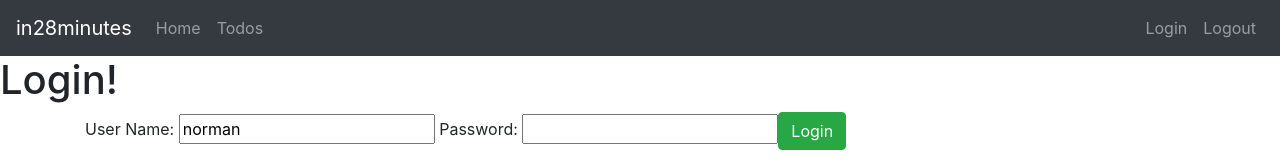
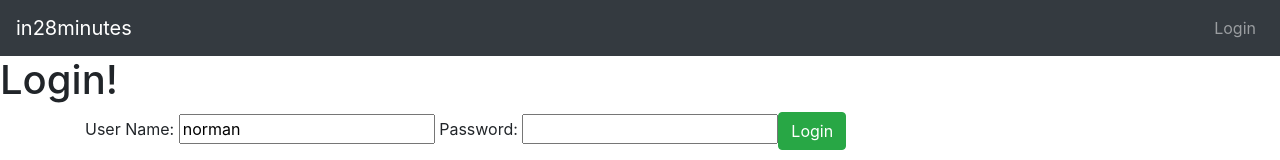
Before and after one commit to normanargiolas/sativa-app-browser, an Angular app: page / in a window 1280 px wide. Shown: the top 160 px of the page. Built offline with nearby package versions, Linux system fonts and the light colour scheme.

Commit message:
fix menu login

```diff
--- a/src/app/menu/menu.component.html
+++ b/src/app/menu/menu.component.html
@@ -5,18 +5,18 @@
     </div>
     <ul class="navbar-nav">
       <li>
-        <a routerLink="/welcome/norman" class="nav-link">Home</a>
+        <a *ngIf="hardcodedAuthenticationService.isUserLogIn()" routerLink="/welcome/norman" class="nav-link">Home</a>
       </li>
       <li>
-        <a routerLink="/todos" class="nav-link">Todos</a>
+        <a *ngIf="hardcodedAuthenticationService.isUserLogIn()" routerLink="/todos" class="nav-link">Todos</a>
       </li>
     </ul>
     <ul class="navbar-nav navbar-collapse justify-content-end">
       <li>
-        <a routerLink="/login" class="nav-link">Login</a>
+        <a *ngIf="!hardcodedAuthenticationService.isUserLogIn()" routerLink="/login" class="nav-link">Login</a>
       </li>
       <li>
-        <a routerLink="/logout" class="nav-link">Logout</a>
+        <a *ngIf="hardcodedAuthenticationService.isUserLogIn()" routerLink="/logout" class="nav-link">Logout</a>
       </li>
     </ul>
   </nav>
--- a/src/app/service/hardcoded-authentication.service.ts
+++ b/src/app/service/hardcoded-authentication.service.ts
@@ -9,9 +9,19 @@
   }
 
   authenticate(username, password) {
+    console.log('before ' + this.isUserLogIn());
     if (username === 'norman' && password === 'dummy') {
+      sessionStorage.setItem('authenticaterUser', username);
+      console.log('after ' + this.isUserLogIn());
+
       return true;
     }
     return false;
   }
+
+  isUserLogIn() {
+    let user = sessionStorage.getItem('authenticaterUser');
+    return !(user === null);
+  }
+
 }
```
Also changed, not shown: src/app/menu/menu.component.ts (+8 -2 lines).
